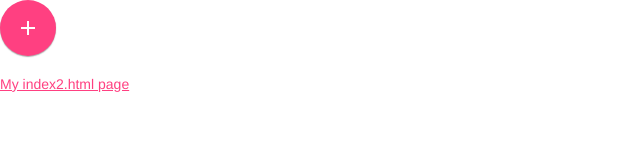
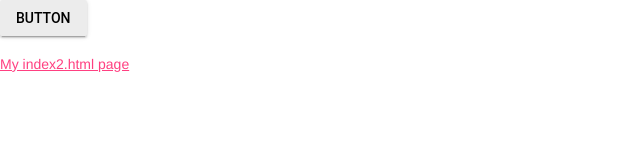
Before and after one commit to Brayden-Blank/ICS2O-Unit-1-05.HTML, a plain HTML site: page index.html in a window 1280 px wide. Shown: the whole page, without its empty margins (0-640 px from the left). Drawn offline with nearby package versions, Linux system fonts and the light colour scheme.

Commit message:
change button

```diff
--- a/index.html
+++ b/index.html
@@ -13,15 +13,13 @@
   </head>
   <body>
     <script defer src="https://code.getmdl.io/1.3.0/material.min.js"></script>
-    <!-- Colored FAB button -->
-    <button class="mdl-button mdl-js-button mdl-button--fab mdl-button--colored">
-      <i class="material-icons">add</i>
+      <!-- Raised button with ripple -->
+    <button class="mdl-button mdl-js-button mdl-button--raised mdl-js-ripple-effect">
+  Button
     </button>
-        <p></p>
+        <p>
         <p>
           <a href="./index2.html">My index2.html page</a>
         </p>
-      </main>
-    </div>
   </body>
 </html>
```
